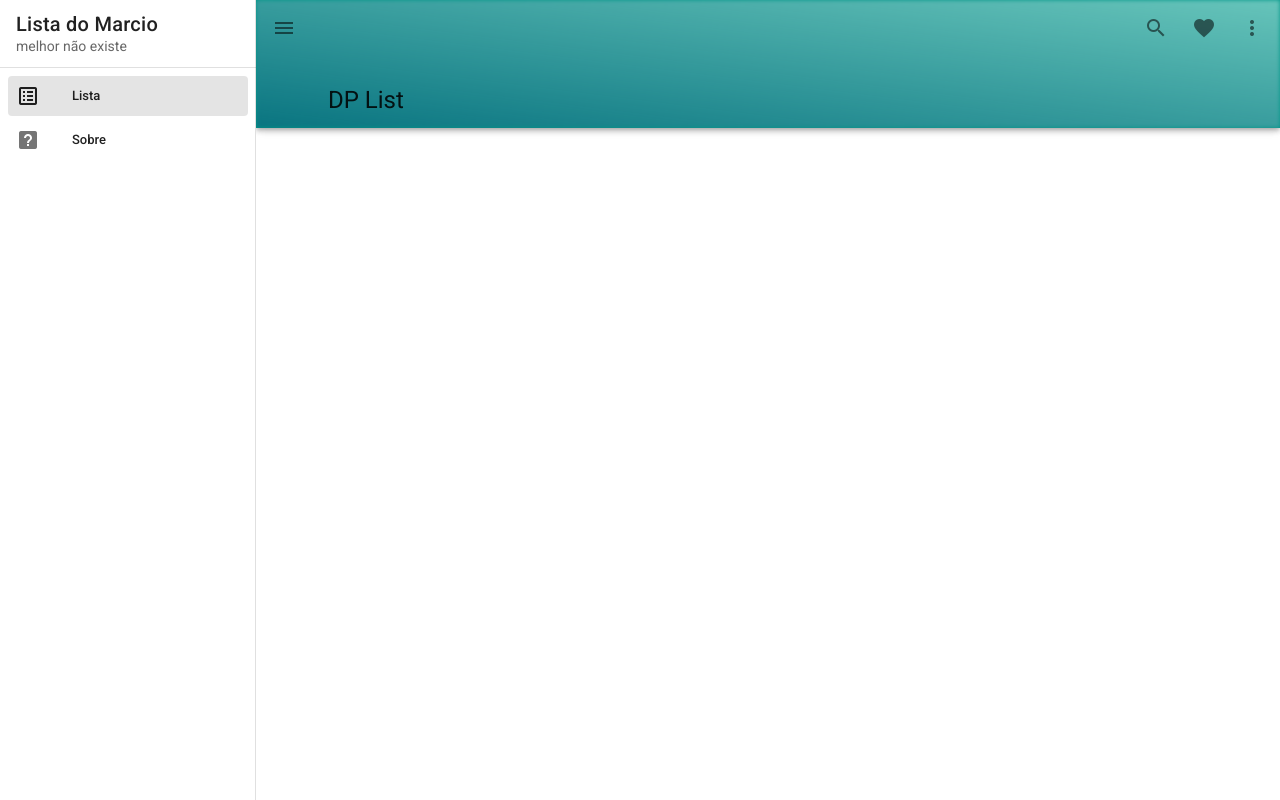
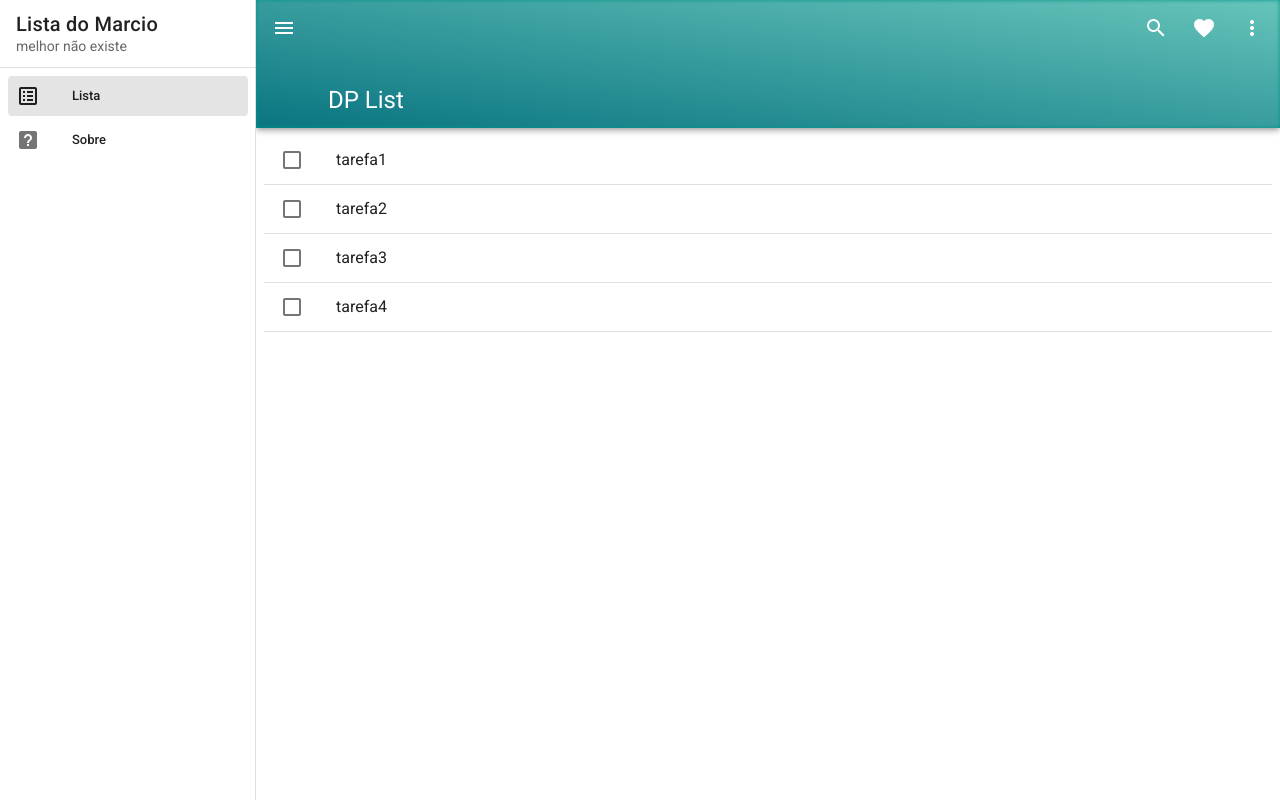
Before and after one commit to Manecraf69/Lista-de-Tarefas-DP, a Vue app: page / in a window 1280 px wide. Built offline with nearby package versions, Linux system fonts and the light colour scheme.

Commit message:
listagem de tarefas

```diff
--- a/src/App.vue
+++ b/src/App.vue
@@ -32,6 +32,7 @@
 
     <v-app-bar
       app
+      dark
       color="teal"
       prominent
       src="@/assets/minecraft-wallpaper.jpeg"
--- a/src/views/HomeView.vue
+++ b/src/views/HomeView.vue
@@ -1,11 +1,50 @@
 <template>
   <div class="home">
-    <h1></h1>
+    <v-list class="pt-0" flat>
+      <section v-for="tarefa in tarefas" :key="tarefa.id">
+        <v-list-item>
+          <template v-slot:default="{ active }">
+            <v-list-item-action>
+              <v-checkbox :input-value="active" color="primary"></v-checkbox>
+            </v-list-item-action>
+
+            <v-list-item-content>
+              <v-list-item-title>{{ tarefa.titulo }}</v-list-item-title>
+            </v-list-item-content>
+          </template>
+        </v-list-item>
+        <v-divider></v-divider>
+      </section>
+    </v-list>
   </div>
 </template>
 
 <script>
 export default {
   name: "Home",
+  data: () => ({
+    tarefas: [
+      {
+        id: 0,
+        titulo: "tarefa1",
+        feita: false,
+      },
+      {
+        id: 1,
+        titulo: "tarefa2",
+        feita: false,
+      },
+      {
+        id: 2,
+        titulo: "tarefa3",
+        feita: false,
+      },
+      {
+        id: 3,
+        titulo: "tarefa4",
+        feita: false,
+      },
+    ],
+  }),
 };
 </script>
```
